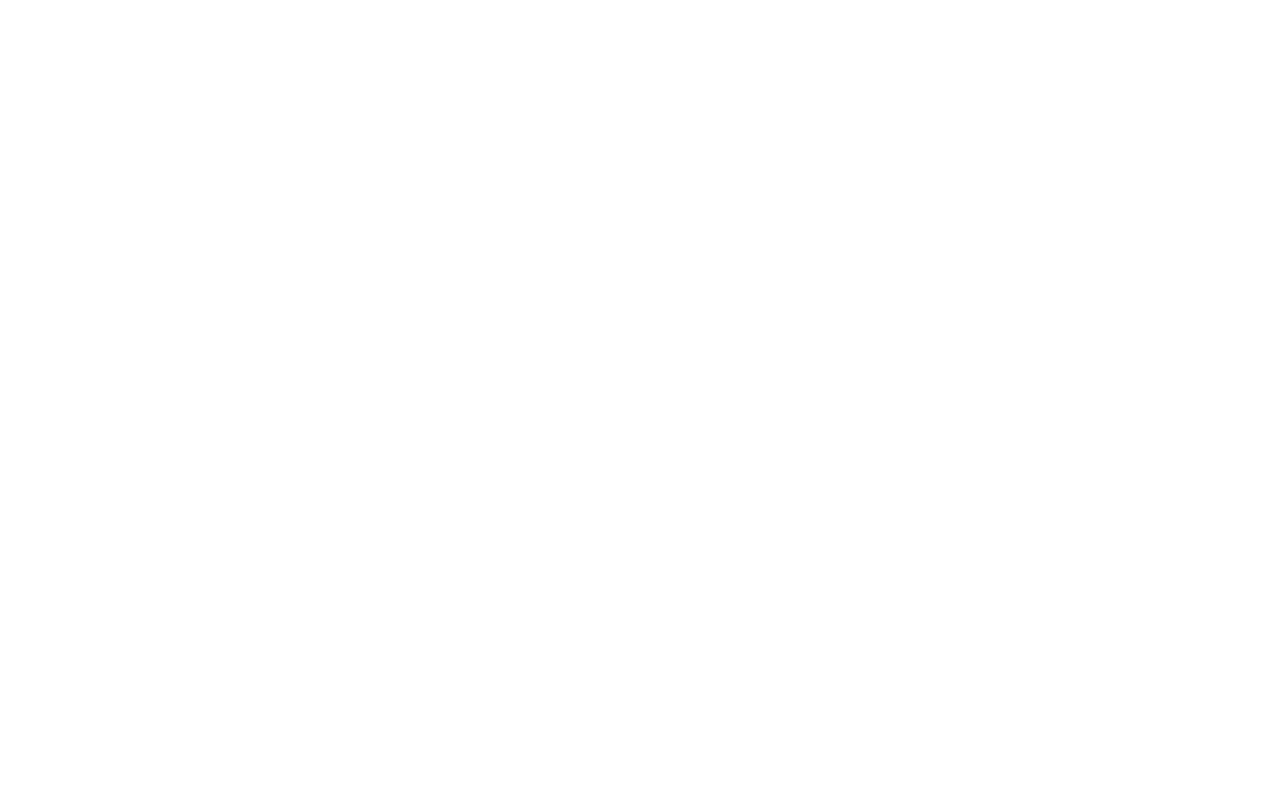
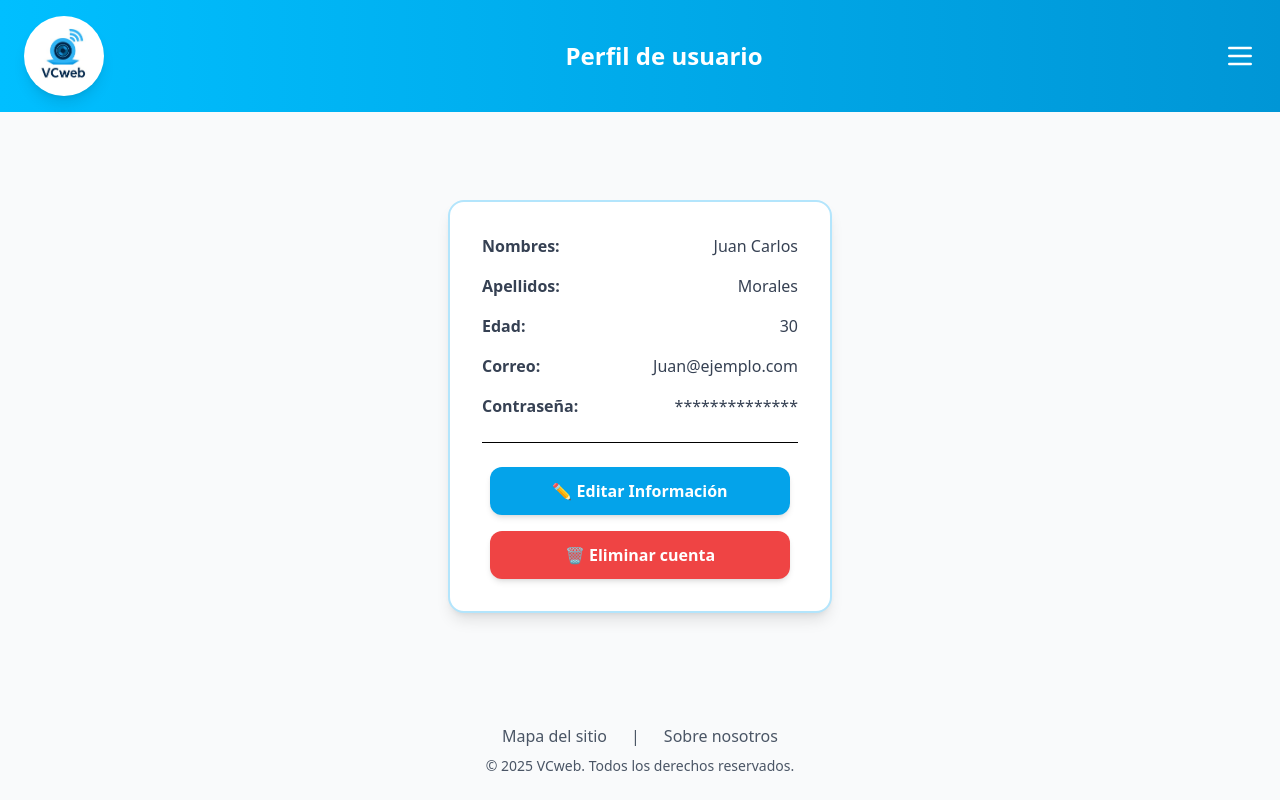
Before and after one commit to MarcoCastr0/VCweb-Front, a React (Vite) app: page /profile in a window 1280 px wide. Before the commit this address had no page. Built offline with nearby package versions, Linux system fonts and the light colour scheme.

Commit message:
profile add the view

```diff
--- a/src/index.css
+++ b/src/index.css
@@ -25,7 +25,14 @@
 /* 🎨 Estilo global para TODOS los botones con .btn-primary */
 .btn {
   @apply bg-[#04A3EA] text-white font-semibold
-         py-3.5 px-6 text-[16px]
+         py-3 px-6 text-[16px]
          rounded-xl transition-all hover:bg-[#0087C5] shadow-md
          w-full max-w-[300px] mx-auto block;
 }
+
+.btn_primary {
+  @apply bg-[#EF4444] text-white font-semibold
+         py-3 px-6 text-[16px]
+         rounded-xl transition-all hover:bg-[#C53030] shadow-md
+         w-full max-w-[300px] mx-auto block;
+}
--- /dev/null
+++ b/src/pages/profile.tsx
@@ -0,0 +1,60 @@
+import Header from "../components/Header";
+import Footer from "../components/Footer";
+
+export default function Profile() {
+  return (
+    <div className="min-h-screen bg-gray-50 flex flex-col">
+      <Header title="Perfil de usuario" showMenu={true} />
+
+      <main className="flex-1 flex items-center justify-center px-6 py-16">
+        <div className="w-full max-w-sm">
+          <div className="bg-white rounded-2xl shadow-lg p-8 border border-gray-200">
+            {/* Info */}
+            <div className="space-y-4 text-gray-700">
+              <div className="flex justify-between">
+                <span className="font-semibold">Nombres:</span>
+                <span>Juan Carlos</span>
+              </div>
+
+              <div className="flex justify-between">
+                <span className="font-semibold">Apellidos:</span>
+                <span>Morales</span>
+              </div>
+
+              <div className="flex justify-between">
+                <span className="font-semibold">Edad:</span>
+                <span>30</span>
+              </div>
+
+              <div className="flex justify-between">
+                <span className="font-semibold">Correo:</span>
+                <span>Juan@ejemplo.com</span>
+              </div>
+
+              <div className="flex justify-between">
+                <span className="font-semibold">Contraseña:</span>
+                <span>**************</span>
+              </div>
+            </div>
+
+            <hr className="my-6" />
+
+            {/* Buttons */}
+            {/* Buttons */}
+            <div className="flex flex-col gap-4">
+              <button type="submit" className="btn">
+                ✏️ Editar Información
+              </button>
+
+              <button type="submit" className="btn_primary">
+                🗑️ Eliminar cuenta
+              </button>
+            </div>
+          </div>
+        </div>
+      </main>
+
+      <Footer />
+    </div>
+  );
+}
--- a/src/routes/AppRoutes.tsx
+++ b/src/routes/AppRoutes.tsx
@@ -5,6 +5,7 @@
 import About from '../pages/About';
 import ForgotPassword from '../pages/ForgotPassword';
 import StartMeeting from '../pages/StartMeeting';
+import Profile from '../pages/profile';
 
 const AppRoutes = () => {
   return (
@@ -16,6 +17,7 @@
         <Route path="/about" element={<About />} />
         <Route path='/forgot-password' element={<ForgotPassword />}/>
         <Route path='/start-meeting' element={<StartMeeting />}/>
+        <Route path='/profile' element={<Profile />}/>
       </Routes>
     </BrowserRouter>
   );
```
